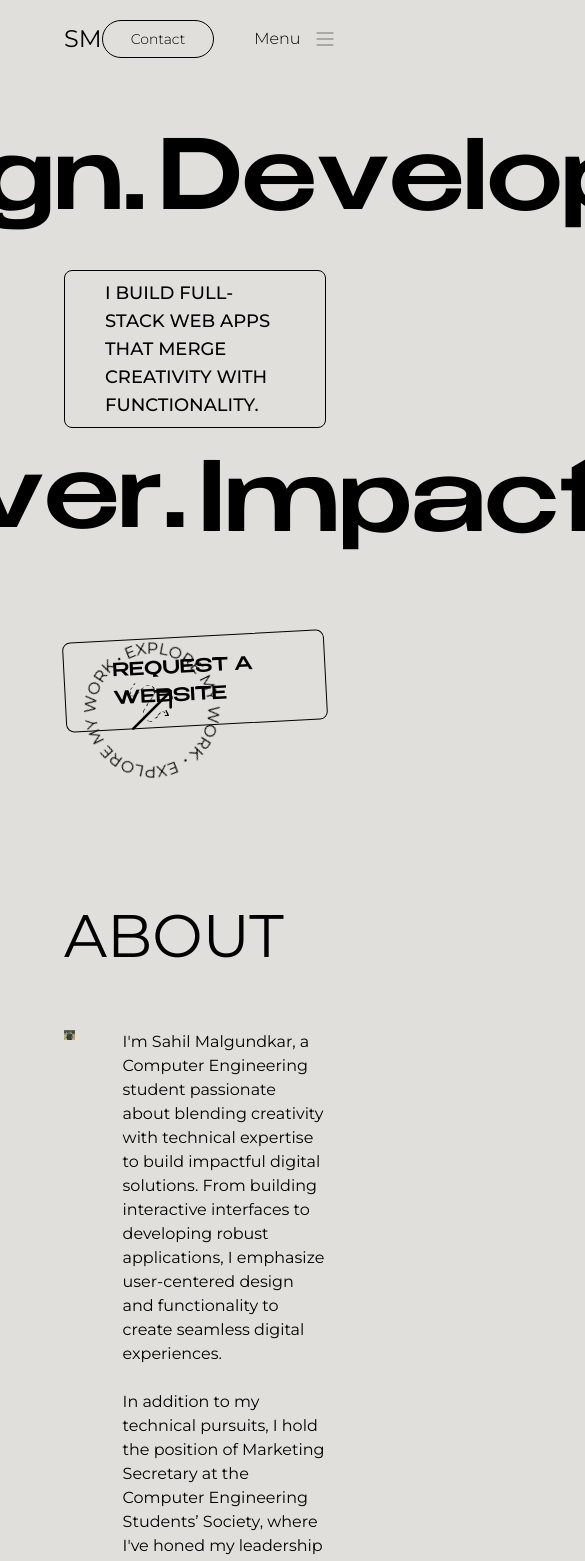
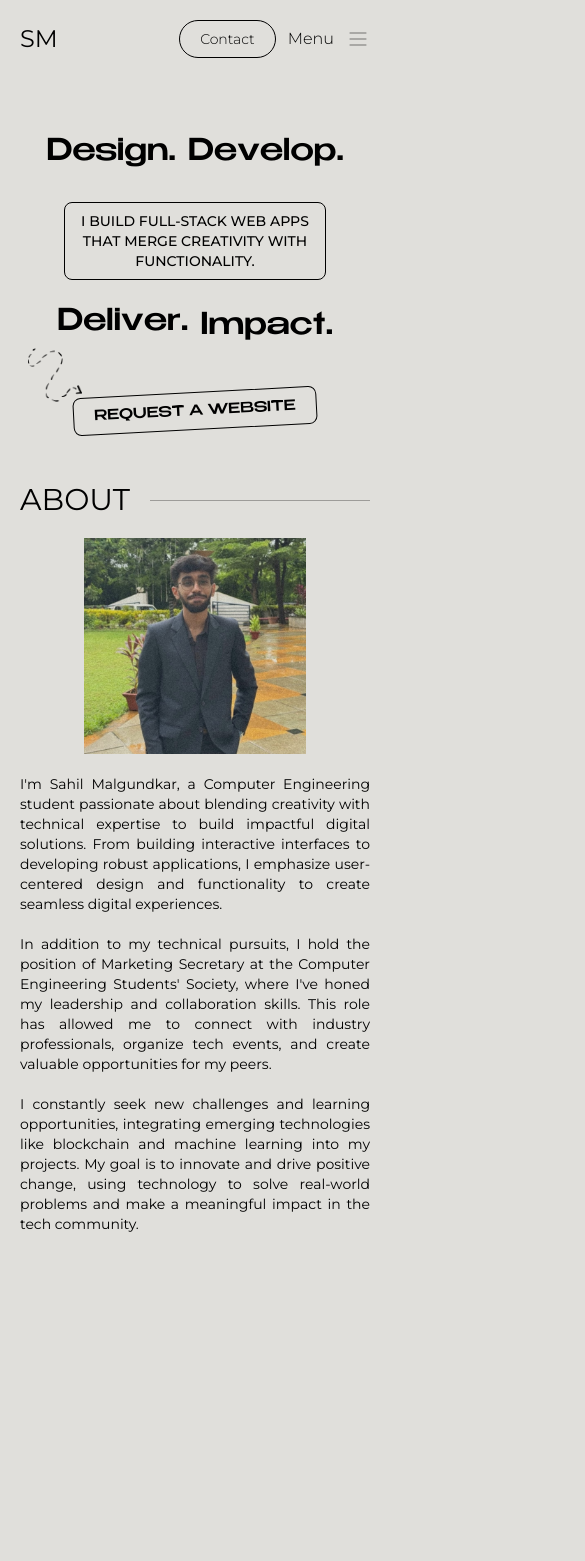
Before and after one commit to SahilMalgundkar24/Portfolio, a Next.js app: page / in a window 390 px wide. Shown: the top 1561 px of the page, 585 px wide, since content can reach past the window. Built offline with nearby package versions, Linux system fonts and the light colour scheme.

Commit message:
Made it responsive

```diff
--- a/app/page.js
+++ b/app/page.js
@@ -1,5 +1,5 @@
 "use client";
-import React from "react";
+import React, { useEffect } from "react";
 import About from "@/components/About";
 import Contact from "@/components/Contact";
 import Hero from "@/components/Hero";
@@ -13,13 +13,18 @@ import ProjectHeading from "@/components/ProjectHeading";
 import Lenis from "@studio-freight/lenis";
 
 export default function Home() {
+  useEffect(() => {
+    if (typeof window !== "undefined") {
       const lenis = new Lenis();
 
       function raf(time) {
         lenis.raf(time);
         requestAnimationFrame(raf);
       }
+
       requestAnimationFrame(raf);
+    }
+  }, []);
 
   return (
     <>
--- a/components/About.jsx
+++ b/components/About.jsx
@@ -5,21 +5,24 @@ import { motion } from "framer-motion";
 const About = () => {
   return (
     <>
-      <div id="about" className="px-16 py-16 w-full gap-40">
-        <div className="flex justify-between items-center my-16">
-          <h1 className="text-6xl w-auto">ABOUT</h1>
-          <div className="w-full ml-12">
+      <div
+        id="about"
+        className="px-5 md:px-10 lg:px-16 py-0 lg:py-16 w-full gap-40"
+      >
+        <div className="flex justify-between items-center my-0 lg:my-16">
+          <h1 className="text-3xl md:text-4xl lg:text-6xl w-auto">ABOUT</h1>
+          <div className="w-full ml-5 lg:ml-12">
             <div className="bg-black opacity-[30%] w-full h-[1px]"></div>
           </div>
         </div>
 
-        <div className="flex w-full justify-between">
+        <div className="flex lg:flex-row flex-col lg:gap-0 gap-5 w-full justify-between">
           <motion.div
             initial={{ opacity: 0, y: 70 }}
             whileInView={{ opacity: 1, y: 0 }}
             transition={{ duration: 0.9 }}
             viewport={{ once: false }}
-            className="w-1/2 h-full bg-black"
+            className="w-full lg:mt-0 mt-5 px-16 lg:px-0 lg:w-1/2 h-full items-center"
           >
             <img
               src="/images/AboutMe.png"
@@ -32,7 +35,7 @@ const About = () => {
             whileInView={{ opacity: 1, y: 0 }}
             transition={{ duration: 0.9 }}
             viewport={{ once: false }}
-            className="ml-12"
+            className="ml-0 lg:ml-12 lg:text-base text-sm text-justify"
           >
             I'm Sahil Malgundkar, a Computer Engineering student passionate
             about blending creativity with technical expertise to build
@@ -41,7 +44,7 @@ const About = () => {
             functionality to create seamless digital experiences.<br></br>
             <br></br>
             In addition to my technical pursuits, I hold the position of
-            Marketing Secretary at the Computer Engineering Students’ Society,
+            Marketing Secretary at the Computer Engineering Students' Society,
             where I've honed my leadership and collaboration skills. This role
             has allowed me to connect with industry professionals, organize tech
             events, and create valuable opportunities for my peers. <br></br>
--- a/components/Contact.jsx
+++ b/components/Contact.jsx
@@ -3,12 +3,12 @@ import React from "react";
 const Contact = () => {
   return (
     <>
-      <div className="px-16 bg-black pt-28 pb-7">
-        <h1 className="text-6xl py-1 font-bold text-transparent text-center bg-clip-text bg-gradient-to-b from-[#1B1B1B] to-[#818181]">
+      <div className="px-5 md:px-10 lg:px-16 bg-black pt-3 lg:pt-28 pb-7">
+        <h1 className="text-3xl md:text-4xl lg:text-6xl py-1 font-bold text-transparent text-center bg-clip-text bg-gradient-to-b from-[#1B1B1B] to-[#818181]">
           Let's work together
         </h1>
         <div className="w-full p-2 flex justify-center">
-          <div className="h-auto px-9 py-5 bg-[#A8A8A8] rounded-full">
+          <div className="h-auto px-5 lg:px-9 py-3 lg:py-5 text-xs md:text-base bg-[#A8A8A8] rounded-full">
             <h1>sahilmalgundkar321@gmail.com</h1>
           </div>
         </div>
--- a/components/Footer.jsx
+++ b/components/Footer.jsx
@@ -3,11 +3,13 @@ import React from "react";
 const Footer = () => {
   return (
     <>
-      <div className="w-full bg-black px-16 pb-7 flex justify-between">
-        <h1 className="text-white opacity-35">
+      <div className="w-full bg-black px-5 md:px-10 lg:px-16 pb-7 flex justify-between">
+        <h1 className="text-white text-xs md:text-base opacity-35">
           Copyright © 2024 Sahil Malgundkar
         </h1>
-        <h1 className="text-white opacity-35">All rights reserved</h1>
+        <h1 className="text-white text-xs md:text-base opacity-35">
+          All rights reserved
+        </h1>
       </div>
     </>
   );
--- a/components/Hero.jsx
+++ b/components/Hero.jsx
@@ -17,7 +17,7 @@ const Hero = () => {
   return (
     <div className="py-10 w-full h-auto px-16 relative">
       <div className="py-3 flex justify-center gap-3">
-        <motion.h1 className="my-1 benzin-semi justify-center text-8xl flex">
+        <motion.h1 className="my-1 benzin-semi justify-center text-3xl md:text-5xl lg:text-8xl flex">
           {word1.split("").map((letter, index) => (
             <motion.span
               key={index}
@@ -31,7 +31,7 @@ const Hero = () => {
             </motion.span>
           ))}
         </motion.h1>
-        <motion.h1 className="my-1 benzin-semi justify-center text-8xl flex">
+        <motion.h1 className="my-1 benzin-semi justify-center text-3xl md:text-5xl lg:text-8xl flex">
           {word2.split("").map((letter, index) => (
             <motion.span
               key={index}
@@ -47,22 +47,22 @@ const Hero = () => {
         </motion.h1>
       </div>
 
-      <div className="w-full flex mt-3 justify-center h-auto py-3">
+      <div className="w-full flex mt-1 md:mt-3 justify-center h-auto py-3">
         <motion.div
           initial={{ opacity: 0 }}
           whileInView={{ opacity: 1 }}
           viewport={{ once: true }}
-          transition={{ duration: 3 }}
-          className="w-auto h-auto py-2 px-10 font-medium border border-black rounded-lg"
+          transition={{ duration: 1 }}
+          className="w-full lg:w-auto h-auto py-2 px-3 md:px-10 font-medium border border-black rounded-lg"
         >
-          <h1 className="uppercase text-lg">
+          <h1 className="uppercase text-sm text-center md:text-lg">
             I build full-stack web apps that merge creativity with
             functionality.
           </h1>
         </motion.div>
       </div>
       <div className="py-3 flex justify-center gap-3">
-        <motion.h1 className="justify-center benzin-semi text-8xl flex">
+        <motion.h1 className="justify-center benzin-semi text-3xl md:text-5xl lg:text-8xl flex">
           {word3.split("").map((letter, index) => (
             <motion.span
               key={index}
@@ -76,7 +76,7 @@ const Hero = () => {
             </motion.span>
           ))}
         </motion.h1>
-        <motion.h1 className="my-1 benzin-semi justify-center text-8xl flex">
+        <motion.h1 className="my-1 benzin-semi justify-center text-3xl md:text-5xl lg:text-8xl flex">
           {word4.split("").map((letter, index) => (
             <motion.span
               key={index}
@@ -94,20 +94,22 @@ const Hero = () => {
 
       <div
         style={{ transform: "rotate(-3deg)" }}
-        className="w-full flex mt-14 justify-center h-auto py-3"
+        className="w-full flex mt-5 lg:mt-14 justify-center h-auto py-3"
       >
         <motion.div
           initial={{ opacity: 0 }}
           whileInView={{ opacity: 1 }}
-          transition={{ duration: 3 }}
+          transition={{ duration: 1 }}
           viewport={{ once: true }}
-          className="w-auto h-auto py-4 px-12 font-medium border border-black rounded-lg"
+          className="w-auto h-auto py-2 lg:py-4 px-5 lg:px-12 font-medium border border-black rounded-lg"
         >
-          <h1 className="uppercase text-lg benzin-semi">REQUEST A WEBSITE</h1>
+          <h1 className="uppercase text-sm lg:text-lg benzin-semi">
+            REQUEST A WEBSITE
+          </h1>
         </motion.div>
       </div>
 
-      <div className="absolute bottom-14 left-1/3">
+      <div className="absolute bottom-20 md:bottom-14 left-7 lg:left-1/3">
         <img
           src="/images/arrow.png"
           alt="Arrow Image"
@@ -115,7 +117,7 @@ const Hero = () => {
         />
       </div>
 
-      <div className="absolute -bottom-5 left-16">
+      {/* <div className="absolute -bottom-5 left-16">
         <div className="relative w-44 h-44">
           <svg
             viewBox="0 0 100 100"
@@ -136,7 +138,7 @@ const Hero = () => {
             <MoveUpRight size={64} strokeWidth={1} />
           </div>
         </div>
-      </div>
+      </div> */}
     </div>
   );
 };
--- a/components/Navbar.jsx
+++ b/components/Navbar.jsx
@@ -47,16 +47,16 @@ const Navbar = () => {
 
   return (
     <>
-      <nav className="w-full h-auto px-16 py-5 flex justify-between items-center">
+      <nav className="w-full h-auto px-5 md:px-10 lg:px-16 py-5 flex justify-between items-center">
         <div>
           <h1 className="text-2xl">SM</h1>
         </div>
-        <div className="flex gap-10 items-center">
+        <div className="flex gap-3 md:gap-10 items-center">
           <div>
             <motion.button
               whileHover={{ scale: 1.2 }}
               whileTap={{ scale: 0.8 }}
-              className="py-2 font-light px-7 rounded-full border border-black"
+              className="py-2 font-light px-5 md:px-7 rounded-full border border-black"
             >
               <h1 className="text-sm">Contact</h1>
             </motion.button>
@@ -82,7 +82,7 @@ const Navbar = () => {
             animate="visible"
             exit="hidden"
             variants={sideModalVariants}
-            className="fixed top-0 right-0 w-2/5 h-full bg-black z-50"
+            className="fixed top-0 right-0 w-4/5 md:w-1/2 lg:w-2/5 h-full bg-black z-50"
           >
             <div className="relative w-full h-full">
               <motion.div
@@ -95,7 +95,7 @@ const Navbar = () => {
               </motion.div>
 
               {/* Modal Content */}
-              <div className="text-white p-16 flex flex-col items-start justify-center h-full">
+              <div className="text-white p-10 md:p-16 flex flex-col items-start justify-center h-full">
                 <motion.ul
                   initial="hidden"
                   animate="visible"
@@ -118,7 +118,7 @@ const Navbar = () => {
                         hidden: { opacity: 0, x: -50 },
                         visible: { opacity: 1, x: 0 },
                       }}
-                      className="text-5xl hover:text-gray-300 cursor-pointer"
+                      className="text-3xl md:text-5xl hover:text-gray-300 cursor-pointer"
                       onClick={() => scrollToSection(item.id)}
                     >
                       {item.title}
--- a/components/ProjectHeading.jsx
+++ b/components/ProjectHeading.jsx
@@ -30,7 +30,7 @@ const ProjectHeading = () => {
     >
       <motion.div className="sticky top-0 h-screen w-full flex items-center justify-center overflow-hidden">
         <motion.h1
-          className="text-9xl font-bold text-center"
+          className="text-3xl md:text-7xl lg:text-9xl font-bold text-center"
           style={{
             scale,
           }}
```
Also changed, not shown: components/HorizontalScroll.jsx (+5 -5 lines), components/ImageGallery.jsx (+6 -5 lines), components/ProjectSection.jsx (+18 -23 lines), components/Skills.jsx (+8 -7 lines). Lines whose indentation alone changed are shown as unchanged.
